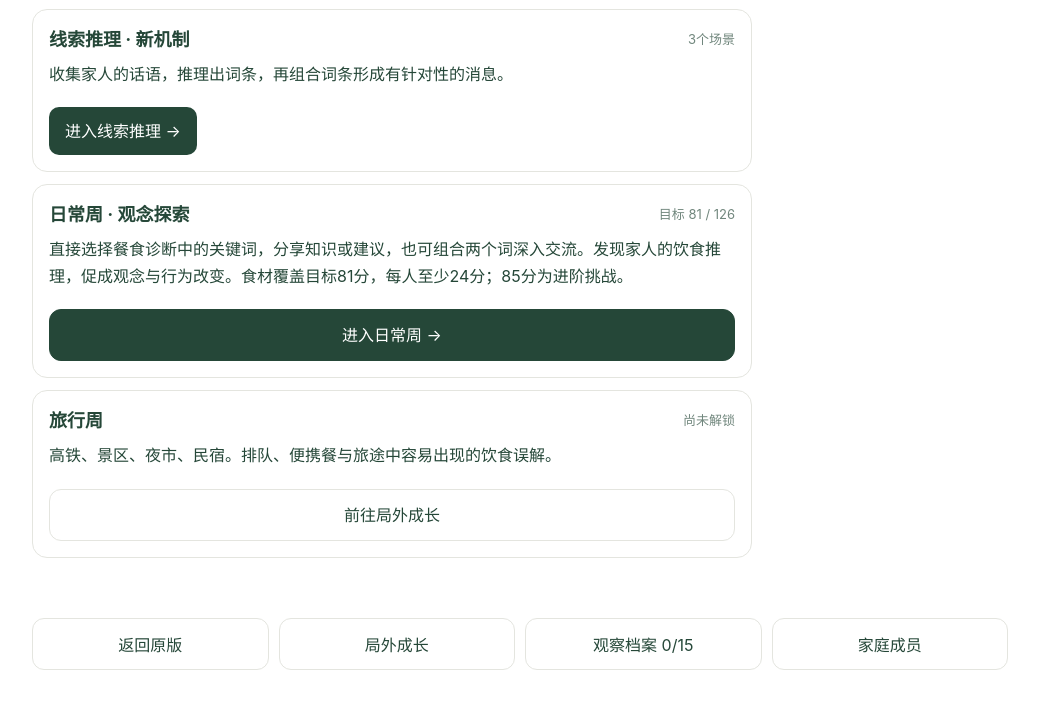
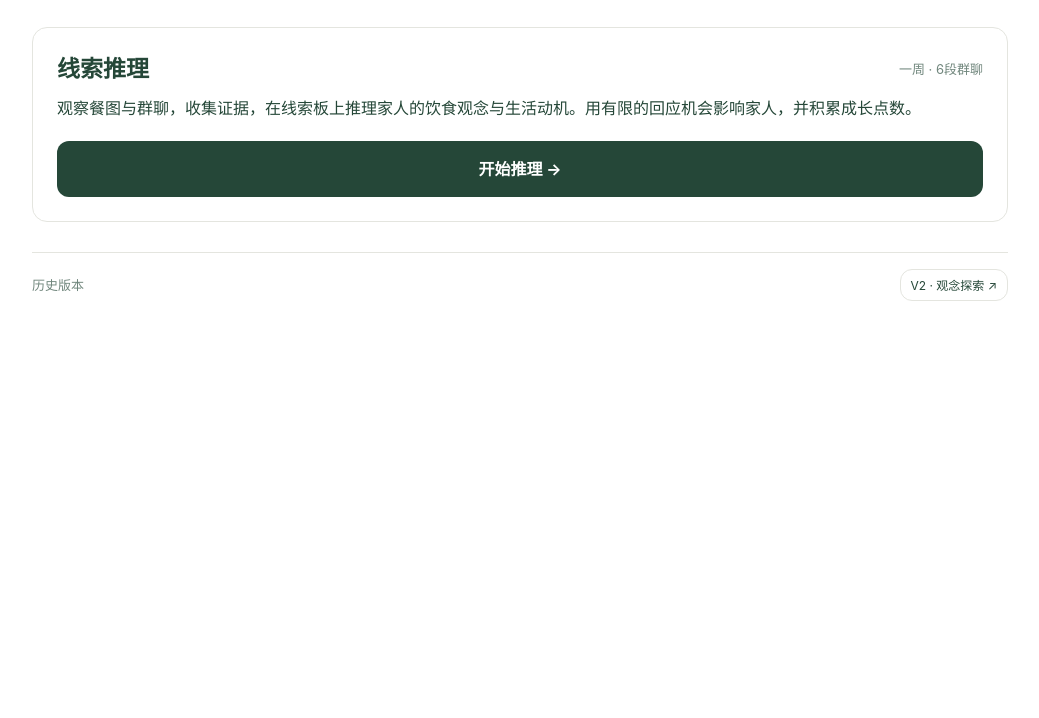
Before and after one commit to leelee00000/Solution1, a website: page food-chat/latest.html in a window 1280 px wide. Shown: the part 253-971 px from the top of the page, without its empty margins (120-1159 px from the left). After the commit the page ends 800 px from the top, so only its background shows below. Drawn offline with Linux system fonts and the light colour scheme.

Commit message:
Promote clue deduction as main home and move V2 into a small legacy entry

```diff
--- a/food-chat/latest.html
+++ b/food-chat/latest.html
@@ -170,7 +170,10 @@ let wm={xp:0,up:[],attempt:0,best:0,found:[],passed:false};try{let z=JSON.parse(
 let wr=null,wtimer=null,wmode=true;const wn=['老妈','老爸','女儿','管家','奶奶','爷爷'],ws=['妈','爸','女','助','奶','爷'];
 function wsave(){try{localStorage.setItem('food-photo-week-v2-experiment',JSON.stringify(wm))}catch(e){}$('xp').textContent='✦ '+wm.xp}
 function wstop(){clearTimeout(wtimer);wtimer=null}
-function whome(){wstop();wr=null;wsave();app.innerHTML='<div class="hero"><small>家庭健康管家 · 最新版</small><h1>这一周，吃了什么？</h1><p>一家人都觉得自己吃得挺健康。观察他们的理由，发现被忽略的条件，再决定怎样回应。</p><div class="receipt"><div class="row"><b>线索推理 · 新机制</b><small>3个场景</small></div><p>收集家人的话语，推理出词条，再组合词条形成有针对性的消息。</p><div class="actions"><a class="primary" style="display:inline-block;text-decoration:none;padding:12px 16px;border-radius:10px" href="chain.html?v=clues1">进入线索推理 →</a></div></div><div class="receipt"><div class="row"><b>日常周 · 观念探索</b><small>目标 81 / 126</small></div><p>直接选择餐食诊断中的关键词，分享知识或建议，也可组合两个词深入交流。发现家人的饮食推理，促成观念与行为改变。食材覆盖目标81分，每人至少24分；85分为进阶挑战。</p><div class="actions"><button class="primary" onclick="wstart()">进入日常周 →</button></div></div><div class="receipt"><div class="row"><b>旅行周</b><small>'+(wm.up.includes('travel')?'已解锁':'尚未解锁')+'</small></div><p>高铁、景区、夜市、民宿。排队、便携餐与旅途中容易出现的饮食误解。</p><div class="actions"><button '+(wm.up.includes('travel')?'onclick="wstart(\'travel\')"':'onclick="wshop()"')+'>'+(wm.up.includes('travel')?'进入旅行周 →':'前往局外成长')+'</button></div></div></div><div class="actions"><button onclick="location.href=&#39;./&#39;">返回原版</button><button onclick="wshop()">局外成长</button><button onclick="walbum()">观察档案 '+wm.found.filter(id=>KR.some(r=>r.id===id)).length+'/'+KR.length+'</button><button onclick="wprofiles()">家庭成员</button></div>'}
+let v2Home=false;
+function showMainHome(){v2Home=false;whome()}
+function whome(){if(v2Home){wlegacyHome();return}wstop();wr=null;let points=0;try{points=Math.max(0,Number(JSON.parse(localStorage.getItem('food-chat-chain-growth-v1'))?.xp)||0)}catch(e){}$('xp').textContent='✦ '+points;app.innerHTML='<div class="hero" style="max-width:none;padding-top:40px"><small>家庭饮食推理局 · 主玩法</small><h1>这一周，吃了什么？</h1><p>一家人都觉得自己吃得挺健康。观察他们的理由，发现被忽略的条件，再决定怎样回应。</p><div class="receipt" style="margin-top:30px;padding:24px"><div class="row"><h2 style="margin:0">线索推理</h2><small>一周 · 6段群聊</small></div><p>观察餐图与群聊，收集证据，在线索板上推理家人的饮食观念与生活动机。用有限的回应机会影响家人，并积累成长点数。</p><div class="actions"><a class="primary" style="display:block;flex:1;text-align:center;text-decoration:none;padding:16px;border-radius:12px;font-weight:650" href="chain.html?v=clues4">开始推理 →</a></div></div><div style="display:flex;justify-content:space-between;align-items:center;margin-top:30px;padding-top:16px;border-top:1px solid var(--line)"><small>历史版本</small><button class="wsmall" onclick="wlegacyHome()" title="打开旧版日常周及旅行周">V2 · 观念探索 ↗</button></div></div>'}
+function wlegacyHome(){v2Home=true;wstop();wr=null;wsave();app.innerHTML='<div class="hero"><small>家庭饮食推理局 · V2 旧版</small><h1>这一周，吃了什么？</h1><p>一家人都觉得自己吃得挺健康。观察他们的理由，发现被忽略的条件，再决定怎样回应。</p><div class="receipt"><div class="row"><b>日常周 · 观念探索</b><small>目标 81 / 126</small></div><p>直接选择餐食诊断中的关键词，分享知识或建议，也可组合两个词深入交流。发现家人的饮食推理，促成观念与行为改变。食材覆盖目标81分，每人至少24分；85分为进阶挑战。</p><div class="actions"><button class="primary" onclick="wstart()">进入日常周 →</button></div></div><div class="receipt"><div class="row"><b>旅行周</b><small>'+(wm.up.includes('travel')?'已解锁':'尚未解锁')+'</small></div><p>高铁、景区、夜市、民宿。排队、便携餐与旅途中容易出现的饮食误解。</p><div class="actions"><button '+(wm.up.includes('travel')?'onclick="wstart(\'travel\')"':'onclick="wshop()"')+'>'+(wm.up.includes('travel')?'进入旅行周 →':'前往局外成长')+'</button></div></div></div><div class="actions"><button onclick="showMainHome()">返回主玩法</button><button onclick="location.href=&#39;./&#39;">返回原版</button><button onclick="wshop()">局外成长</button><button onclick="walbum()">观察档案 '+wm.found.filter(id=>KR.some(r=>r.id===id)).length+'/'+KR.length+'</button><button onclick="wprofiles()">家庭成员</button></div>'}
 function wprofiles(){wstop();app.innerHTML='<div class="end"><h1>家庭成员</h1>'+[...people,...WG.filter(g=>wm.up.includes(g.key))].map(p=>'<div class="person"><h2>'+p.name+' · '+p.age+'岁</h2><p>'+p.history+'</p><p>喜欢：'+p.taste+'</p><p>相信：'+p.belief+'</p></div>').join('')+'<div class="actions"><button onclick="whome()">返回</button></div></div>'}
 function wstart(mode='daily'){if(mode==='travel'&&!wm.up.includes('travel'))return;wstop();wsetup(mode,wm.up,wm.attempt);wr=wnew(wm.attempt%2,wm.up,mode);wr.rng=(1234567+wm.attempt*7919)>>>0;wr.scenarioSeed=wm.attempt;wr.history=[];wbegin()}
 function wbegin(){wstop();while(true){wr.lines=wrecord(wr);if(keyRound(wr,wr.lines)){if(wr.i<12)wr.focusCount++;break}fastArchive(wr,wr.lines);wr.i++}wr.shown=0;wr.done=false;wr.pending=false;wr.selected=[];wreveal()}
```
